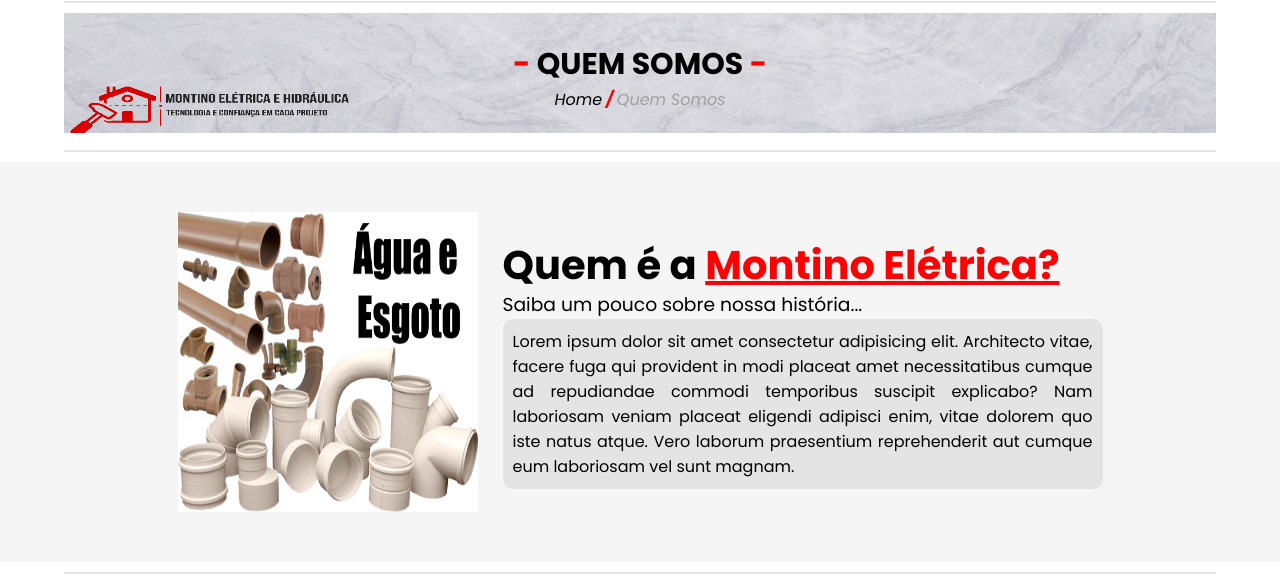
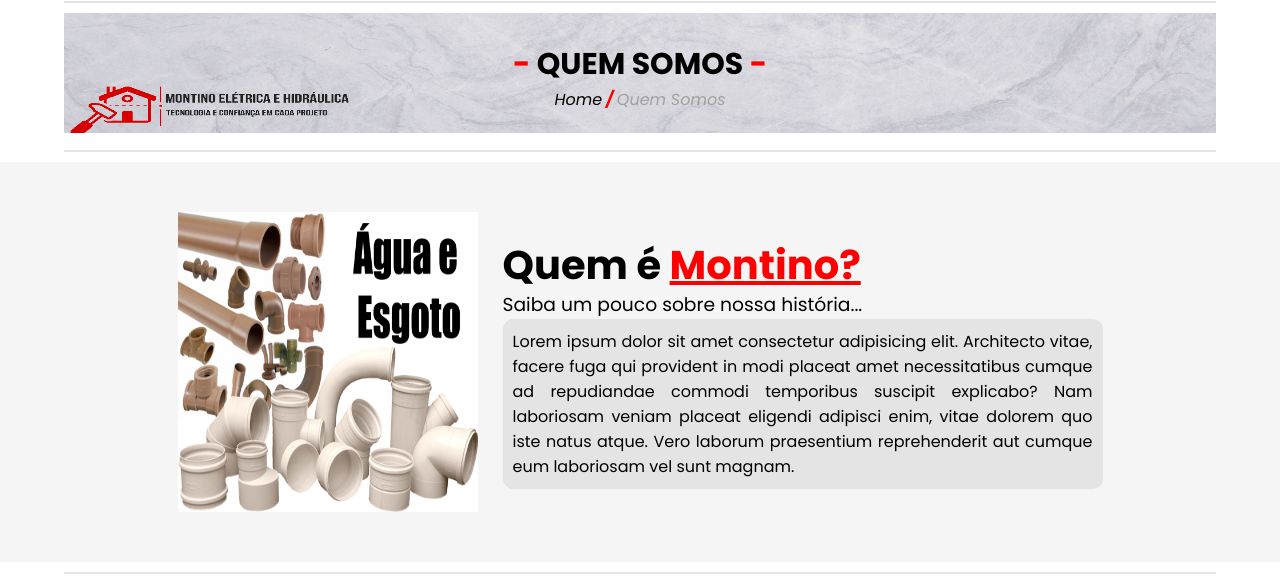
Before and after one commit to felipedorea/Loja-Montino, a website: page about.html in a window 1280 px wide. Shown: the part 89-670 px from the top of the page. Drawn offline with nearby package versions, Linux system fonts and the light colour scheme.

Commit message:
Atualizar o about.html

```diff
--- a/about.html
+++ b/about.html
@@ -79,7 +79,7 @@
                 <img src="./assets/imagens/hidraulica.jpg" alt="about_image">
             </article>
             <article class="description">
-                <h1>Quem é a <span>Montino Elétrica?</span></h1>
+                <h1>Quem é <span>Montino?</span></h1>
                 <h3>Saiba um pouco sobre nossa história...</h3>
                 <p>Lorem ipsum dolor sit amet consectetur adipisicing elit. Architecto vitae, facere fuga qui provident in modi placeat amet necessitatibus cumque ad repudiandae commodi temporibus suscipit explicabo? Nam laboriosam veniam placeat eligendi adipisci enim, vitae dolorem quo iste natus atque. Vero laborum praesentium reprehenderit aut cumque eum laboriosam vel sunt magnam.</p>
             </article>
```
